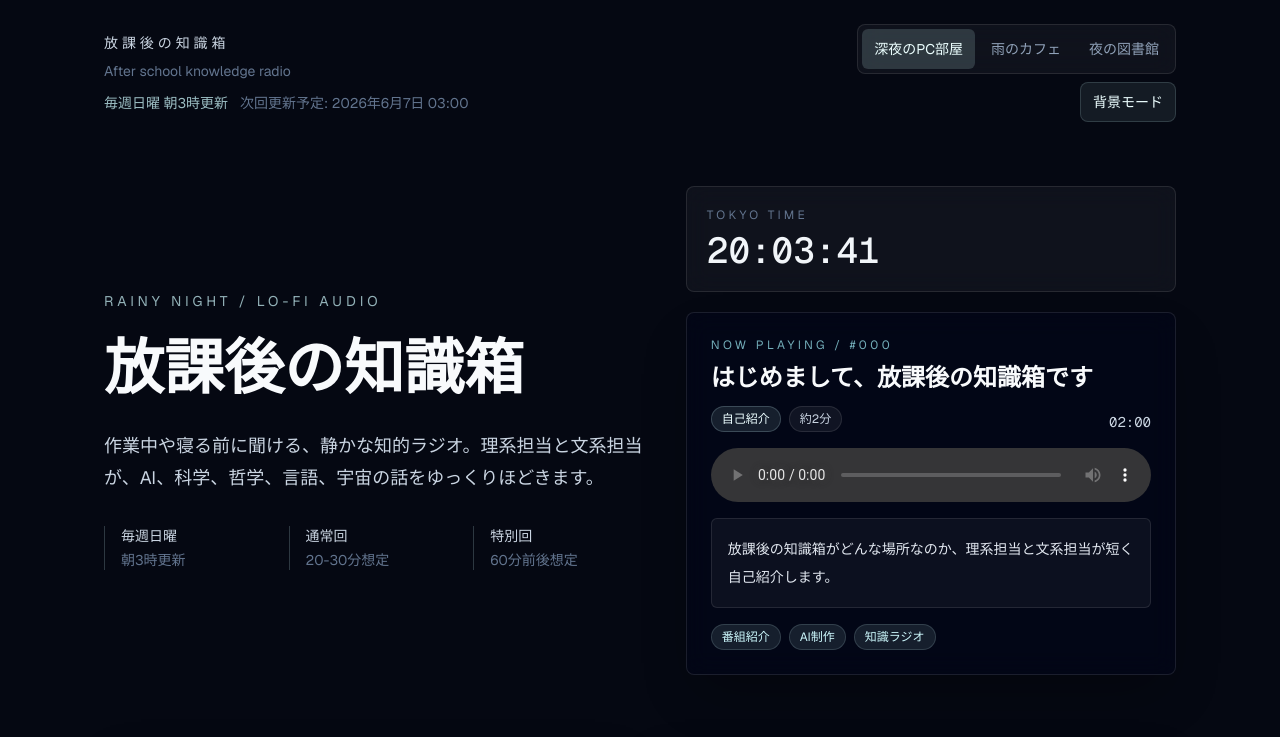
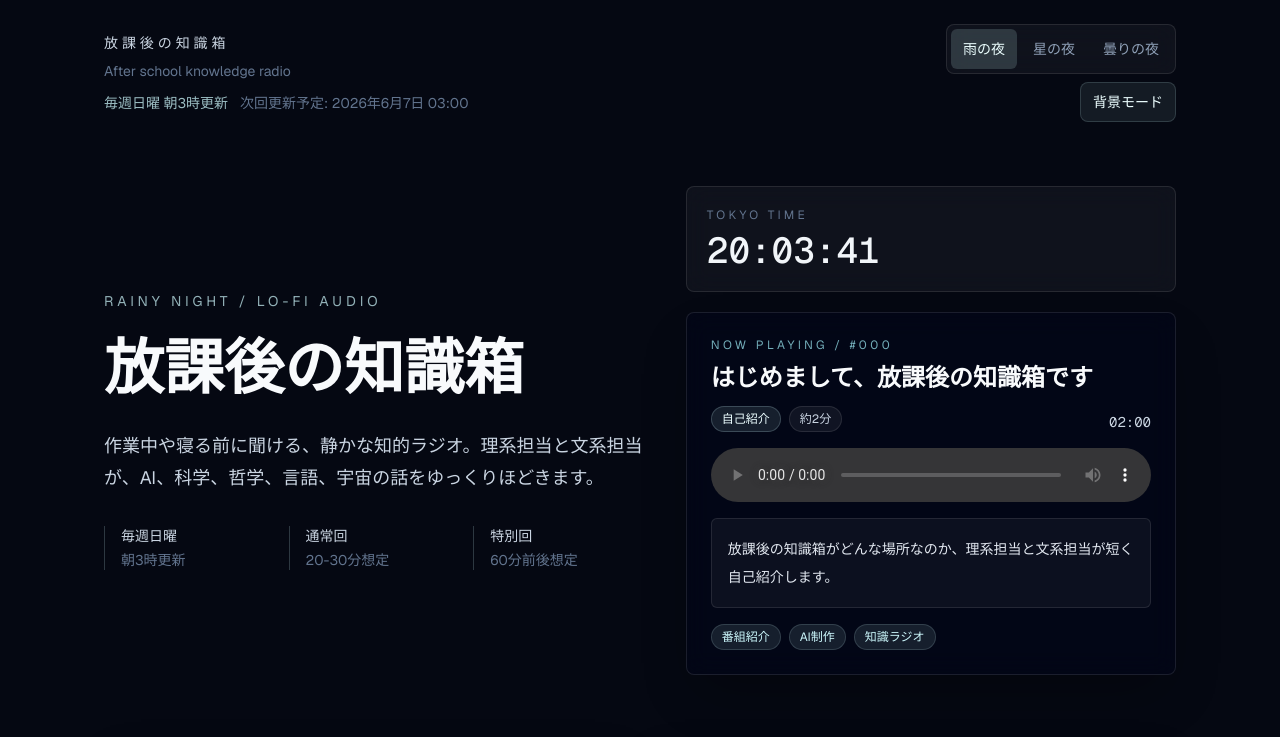
Before and after one commit to yumirima1/houkago-no-chishikibako, a Next.js app: page / in a window 1280 px wide. Shown: the top 737 px of the page. Built offline with nearby package versions, Linux system fonts and the light colour scheme.

Commit message:
fix: align broadcast room polish and script review rules

```diff
--- a/content/memory/program-memory.json
+++ b/content/memory/program-memory.json
@@ -104,7 +104,12 @@
         "データを見るとね",
         "実はですね",
         "技術的には可能です",
-        "それちょっと作りたくなるな"
+        "それちょっと作りたくなるな",
+        "面白いのがさ",
+        "実はそこじゃなくて",
+        "結局ここなんだよね",
+        "仕組みとして見ると",
+        "ちょっと脱線するけど"
       ]
     },
     "bunkei": {
@@ -136,7 +141,12 @@
         "人間って不思議でさ",
         "それはロマンがあるね",
         "でもそれって",
-        "夜に考えると危険なやつだ"
+        "夜に考えると危険なやつだ",
+        "また始まった",
+        "いや待って",
+        "それ本当？",
+        "人間そんな単純？",
+        "なんか怖いんだけど"
       ]
     }
   },
@@ -151,7 +161,9 @@
     "冒頭の問いと最後の問いを同じ形で繰り返さない。",
     "締めは1回だけにして、複数回のエンディングを作らない。",
     "会話は第1部のテーマ導入、第2部の脱線・雑談・反論、第3部のまとめで組み立てる。",
-    "文系担当は相槌だけで会話を進めず、ツッコミ、驚き、反論、勘違い、ボケを混ぜる。"
+    "文系担当は相槌だけで会話を進めず、ツッコミ、驚き、反論、勘違い、ボケを混ぜる。",
+    "タルタルは説明マシンにならず、技術好きの友達として脱線、失敗談、新技術への興奮を混ぜる。",
+    "かなはリスナー代表として、話を止める、疑う、ズラす、妄想する役割を持つ。"
   ],
   "conversationQualityRules": {
     "structure": [
@@ -168,6 +180,11 @@
       "かなは哲学変換装置ではなく、夜中に一緒に話している本好きの友達として反応する。",
       "なるほど、たしかに、そうなんだ、だけで会話を進めない。",
       "ツッコミ、驚き、反論、勘違い、ボケ、脱線を状況に応じて使い分ける。"
+    ],
+    "tartaru": [
+      "説明が長くなりすぎたら、作るならどうするか、失敗談、変な例えへ一度逃がす。",
+      "面白いのがさ、実はそこじゃなくて、結局ここなんだよね、仕組みとして見ると、ちょっと脱線するけど、を自然に使ってよい。",
+      "知識の先生ではなく、技術好きの友達として話す。"
     ]
   },
   "episodeReflectionLogs": [
--- a/src/app/globals.css
+++ b/src/app/globals.css
@@ -44,11 +44,11 @@ body {
 }
 
 .night-scene-desk {
-  background: linear-gradient(180deg, #120d0a 0%, #07070d 62%, #020309 100%);
+  background: linear-gradient(180deg, #071225 0%, #050812 62%, #020309 100%);
 }
 
 .night-scene-window {
-  background: linear-gradient(180deg, #07101d 0%, #040714 62%, #020308 100%);
+  background: linear-gradient(180deg, #0a1018 0%, #050812 62%, #020308 100%);
 }
 
 .night-scene-image {
@@ -66,6 +66,18 @@ body {
     opacity 700ms ease;
 }
 
+.night-scene-image-room {
+  filter: saturate(1.08) brightness(0.98) contrast(1.05);
+}
+
+.night-scene-image-desk {
+  filter: saturate(0.86) brightness(1.05) contrast(1.03) sepia(0.08);
+}
+
+.night-scene-image-window {
+  filter: saturate(0.58) brightness(0.88) contrast(0.96);
+}
+
 .night-scene-atmosphere {
   position: absolute;
   inset: 0;
@@ -74,24 +86,25 @@ body {
 
 .night-scene-atmosphere-room {
   background:
-    radial-gradient(circle at 58% 51%, rgba(96, 165, 250, 0.1), transparent 24%),
+    radial-gradient(circle at 58% 51%, rgba(96, 165, 250, 0.14), transparent 24%),
     linear-gradient(90deg, rgba(2, 6, 23, 0.26), transparent 34%, rgba(2, 6, 23, 0.12)),
     linear-gradient(180deg, rgba(2, 6, 23, 0.04), rgba(2, 6, 23, 0.26));
 }
 
 .night-scene-atmosphere-desk {
   background:
-    radial-gradient(circle at 76% 35%, rgba(251, 191, 36, 0.12), transparent 21%),
-    linear-gradient(90deg, rgba(2, 6, 23, 0.08), transparent 36%, rgba(15, 10, 7, 0.2)),
-    linear-gradient(180deg, rgba(2, 6, 23, 0.03), rgba(2, 6, 23, 0.24));
+    radial-gradient(circle at 63% 16%, rgba(226, 232, 240, 0.22), transparent 22%),
+    radial-gradient(circle at 33% 53%, rgba(251, 191, 36, 0.12), transparent 22%),
+    radial-gradient(circle at 56% 51%, rgba(96, 165, 250, 0.08), transparent 24%),
+    linear-gradient(90deg, rgba(2, 6, 23, 0.18), transparent 36%, rgba(2, 6, 23, 0.1)),
+    linear-gradient(180deg, rgba(2, 6, 23, 0.02), rgba(2, 6, 23, 0.2));
 }
 
 .night-scene-atmosphere-window {
   background:
-    radial-gradient(circle at 67% 60%, rgba(251, 191, 36, 0.08), transparent 20%),
-    radial-gradient(circle at 81% 22%, rgba(96, 165, 250, 0.08), transparent 22%),
-    linear-gradient(90deg, rgba(2, 6, 23, 0.12), transparent 42%, rgba(2, 6, 23, 0.16)),
-    linear-gradient(180deg, rgba(2, 6, 23, 0.02), rgba(2, 6, 23, 0.26));
+    radial-gradient(circle at 58% 50%, rgba(148, 163, 184, 0.1), transparent 28%),
+    linear-gradient(90deg, rgba(2, 6, 23, 0.25), transparent 42%, rgba(2, 6, 23, 0.22)),
+    linear-gradient(180deg, rgba(71, 85, 105, 0.2), rgba(2, 6, 23, 0.42));
 }
 
 .lofi-vignette {
@@ -135,12 +148,6 @@ body {
   mask-composite: intersect;
 }
 
-.rainy-lines-desk {
-  inset: -12% -8% auto;
-  height: 72%;
-  opacity: 0.26;
-}
-
 .rain-drops {
   position: absolute;
   inset: 0;
@@ -159,22 +166,84 @@ body {
   mask-composite: intersect;
 }
 
-.rain-drops-desk {
-  opacity: 0.18;
-  mask-image: linear-gradient(180deg, black, black 64%, transparent);
+.star-field {
+  position: absolute;
+  inset: 0;
+  opacity: 0.5;
+  background-image:
+    radial-gradient(circle, rgba(248, 250, 252, 0.72) 0 0.9px, transparent 1.35px),
+    radial-gradient(circle, rgba(191, 219, 254, 0.46) 0 0.8px, transparent 1.25px),
+    radial-gradient(circle, rgba(252, 211, 77, 0.4) 0 0.7px, transparent 1.2px);
+  background-position: 56% 8%, 68% 16%, 49% 24%;
+  background-size: 74px 92px, 136px 168px, 121px 144px;
+  animation: star-breathe 19s ease-in-out infinite;
+  mask-image:
+    linear-gradient(90deg, transparent 0 42%, black 48% 86%, transparent),
+    linear-gradient(180deg, transparent 0 4%, black 12% 56%, transparent 70%);
+  mask-composite: intersect;
 }
 
-.dust-motes {
+.cloud-layer {
   position: absolute;
   inset: 0;
-  opacity: 0.2;
-  background-image:
-    radial-gradient(circle, rgba(248, 250, 252, 0.3) 0 0.6px, transparent 1px),
-    radial-gradient(circle, rgba(251, 191, 36, 0.18) 0 0.7px, transparent 1.2px);
-  background-position: 0 0, 40px 32px;
-  background-size: 92px 110px, 134px 150px;
-  animation: dust-float 24s ease-in-out infinite;
-  mask-image: radial-gradient(circle at 62% 50%, black 0 36%, transparent 68%);
+  opacity: 0.42;
+  background:
+    radial-gradient(ellipse at 48% 20%, rgba(148, 163, 184, 0.46), transparent 32%),
+    radial-gradient(ellipse at 72% 16%, rgba(71, 85, 105, 0.38), transparent 34%),
+    linear-gradient(180deg, rgba(148, 163, 184, 0.08), transparent 58%);
+  filter: blur(14px);
+  animation: cloud-drift 96s ease-in-out infinite;
+  mask-image:
+    linear-gradient(90deg, transparent 0 40%, black 48% 88%, transparent),
+    linear-gradient(180deg, transparent 0 8%, black 18% 58%, transparent 70%);
+  mask-composite: intersect;
+}
+
+.station-curtain {
+  position: absolute;
+  top: 0;
+  bottom: 0;
+  left: 32%;
+  width: 22%;
+  opacity: 0.14;
+  background:
+    linear-gradient(90deg, rgba(15, 23, 42, 0.44), transparent 12% 18%, rgba(15, 23, 42, 0.24) 28%, transparent 42% 58%, rgba(15, 23, 42, 0.2) 70%, transparent);
+  filter: blur(1px);
+  transform-origin: top;
+  animation: curtain-breathe 32s ease-in-out infinite;
+  pointer-events: none;
+}
+
+.station-curtain-desk {
+  opacity: 0.1;
+}
+
+.station-curtain-window {
+  opacity: 0.18;
+}
+
+.broadcast-light {
+  position: absolute;
+  right: 25%;
+  bottom: 24%;
+  width: clamp(8rem, 22vw, 18rem);
+  height: clamp(5rem, 14vw, 11rem);
+  border-radius: 999px;
+  opacity: 0.12;
+  background: rgba(96, 165, 250, 0.2);
+  filter: blur(42px);
+  animation: broadcast-glow 24s ease-in-out infinite;
+  pointer-events: none;
+}
+
+.broadcast-light-desk {
+  opacity: 0.22;
+  background: rgba(251, 191, 36, 0.18);
+}
+
+.broadcast-light-window {
+  opacity: 0.14;
+  background: rgba(148, 163, 184, 0.24);
 }
 
 .window-glow-layer {
@@ -195,15 +264,15 @@ body {
 }
 
 .window-glow-layer-desk {
-  right: 11%;
-  bottom: 29%;
-  background: rgba(251, 191, 36, 0.1);
+  top: 22%;
+  right: 18%;
+  background: rgba(191, 219, 254, 0.08);
 }
 
 .window-glow-layer-window {
-  right: 24%;
-  bottom: 20%;
-  background: rgba(251, 191, 36, 0.08);
+  right: 18%;
+  bottom: 31%;
+  background: rgba(148, 163, 184, 0.08);
 }
 
 .steam-layer {
@@ -212,8 +281,9 @@ body {
 }
 
 .steam-layer-desk {
-  right: 34%;
-  bottom: 31%;
+  right: 28%;
+  bottom: 23%;
+  opacity: 0.42;
 }
 
 .steam {
@@ -793,16 +863,51 @@ body {
   }
 }
 
-@keyframes dust-float {
+@keyframes star-breathe {
   0%,
   100% {
     opacity: 0.16;
-    transform: translate3d(0, 0, 0);
+    filter: brightness(0.9);
   }
 
   50% {
     opacity: 0.28;
-    transform: translate3d(18px, -12px, 0);
+    filter: brightness(1.18);
+  }
+}
+
+@keyframes cloud-drift {
+  0%,
+  100% {
+    transform: translate3d(-1.5%, 0, 0) scale(1);
+  }
+
+  50% {
+    transform: translate3d(1.5%, 0.8%, 0) scale(1.02);
+  }
+}
+
+@keyframes curtain-breathe {
+  0%,
+  100% {
+    transform: translate3d(0, 0, 0) skewX(0deg);
+  }
+
+  50% {
+    transform: translate3d(0.45rem, 0, 0) skewX(-0.4deg);
+  }
+}
+
+@keyframes broadcast-glow {
+  0%,
+  100% {
+    opacity: 0.1;
+    transform: scale(1);
+  }
+
+  50% {
+    opacity: 0.18;
+    transform: scale(1.04);
   }
 }
 
--- a/src/components/RainyNightBackground.tsx
+++ b/src/components/RainyNightBackground.tsx
@@ -9,19 +9,19 @@ export const backgroundModeProfiles: Array<{
   {
     id: "room",
     imageUrl: "/backgrounds/lofi-pc-room.png",
-    label: "深夜のPC部屋",
+    label: "雨の夜",
     tags: ["AI", "コンピュータ", "プログラミング", "Web開発", "ローカルAI"],
   },
   {
     id: "desk",
-    imageUrl: "/backgrounds/rainy-cafe.png",
-    label: "雨のカフェ",
+    imageUrl: "/backgrounds/lofi-pc-room.png",
+    label: "星の夜",
     tags: ["心理学", "哲学", "相談", "ものづくり"],
   },
   {
     id: "window",
-    imageUrl: "/backgrounds/night-library.png",
-    label: "夜の図書館",
+    imageUrl: "/backgrounds/lofi-pc-room.png",
+    label: "曇りの夜",
     tags: ["科学", "宇宙", "言語", "物語", "知識ラジオ"],
   },
 ];
@@ -57,19 +57,21 @@ export function RainyNightBackground({
     <div className={className}>
       <div className={`night-scene night-scene-${mode}`} />
       <div
-        className="night-scene-image"
+        className={`night-scene-image night-scene-image-${mode}`}
         style={{ backgroundImage: `url(${profile.imageUrl})` }}
       />
       <div className={`night-scene-atmosphere night-scene-atmosphere-${mode}`} />
       <div className="lofi-vignette" />
-      {mode === "window" ? (
-        <div className="dust-motes" />
-      ) : (
+      {mode === "room" ? (
         <>
           <div className={`rainy-lines rainy-lines-${mode}`} />
           <div className={`rain-drops rain-drops-${mode}`} />
         </>
-      )}
+      ) : null}
+      {mode === "desk" ? <div className="star-field" /> : null}
+      {mode === "window" ? <div className="cloud-layer" /> : null}
+      <div className={`station-curtain station-curtain-${mode}`} />
+      <div className={`broadcast-light broadcast-light-${mode}`} />
       <div className={`window-glow-layer window-glow-layer-${mode}`} />
       {mode === "desk" ? (
         <div className="steam-layer steam-layer-desk">
```
Also changed, not shown: scripts/review-script.ts (+54 -1 lines), 1 other file (tests, documents, lock files or other folders).
